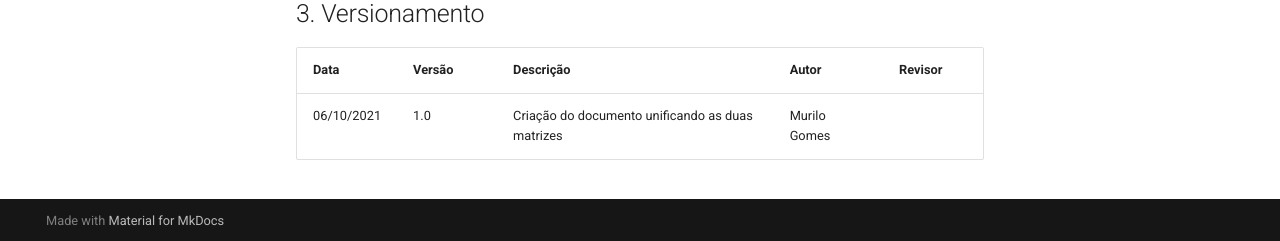
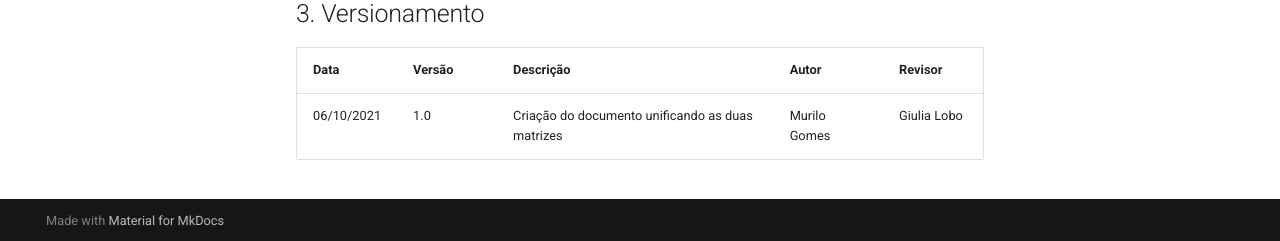
Before and after one commit to Requisitos-de-Software/2021.1-CarteiradeTrabalhoDigital, an MkDocs documentation site: the page built from docs/pos_rastreabilidade/unified.md, in a window 1280 px wide and 900 px high, scrolled down 1308 px. Shown: the part 656-897 px from the top of the window. Built offline with MkDocs 1.6.1 and Material for MkDocs 9.7.7, drawn with Linux system fonts in a browser that asks for light colours.

Commit message:
Update unified.md

```diff
--- a/docs/pos_rastreabilidade/unified.md
+++ b/docs/pos_rastreabilidade/unified.md
@@ -31,4 +31,4 @@ Esse documento tem como objetivo juntar as duas matrizes de pós rastreabilidade
 
 | Data | Versão | Descrição | Autor | Revisor |
 | ---- | ------ | --------- | ----- | ------- |
-| 06/10/2021 |  1.0   | Criação do documento unificando as duas matrizes| Murilo Gomes |  |
+| 06/10/2021 |  1.0   | Criação do documento unificando as duas matrizes| Murilo Gomes | Giulia Lobo |
```
